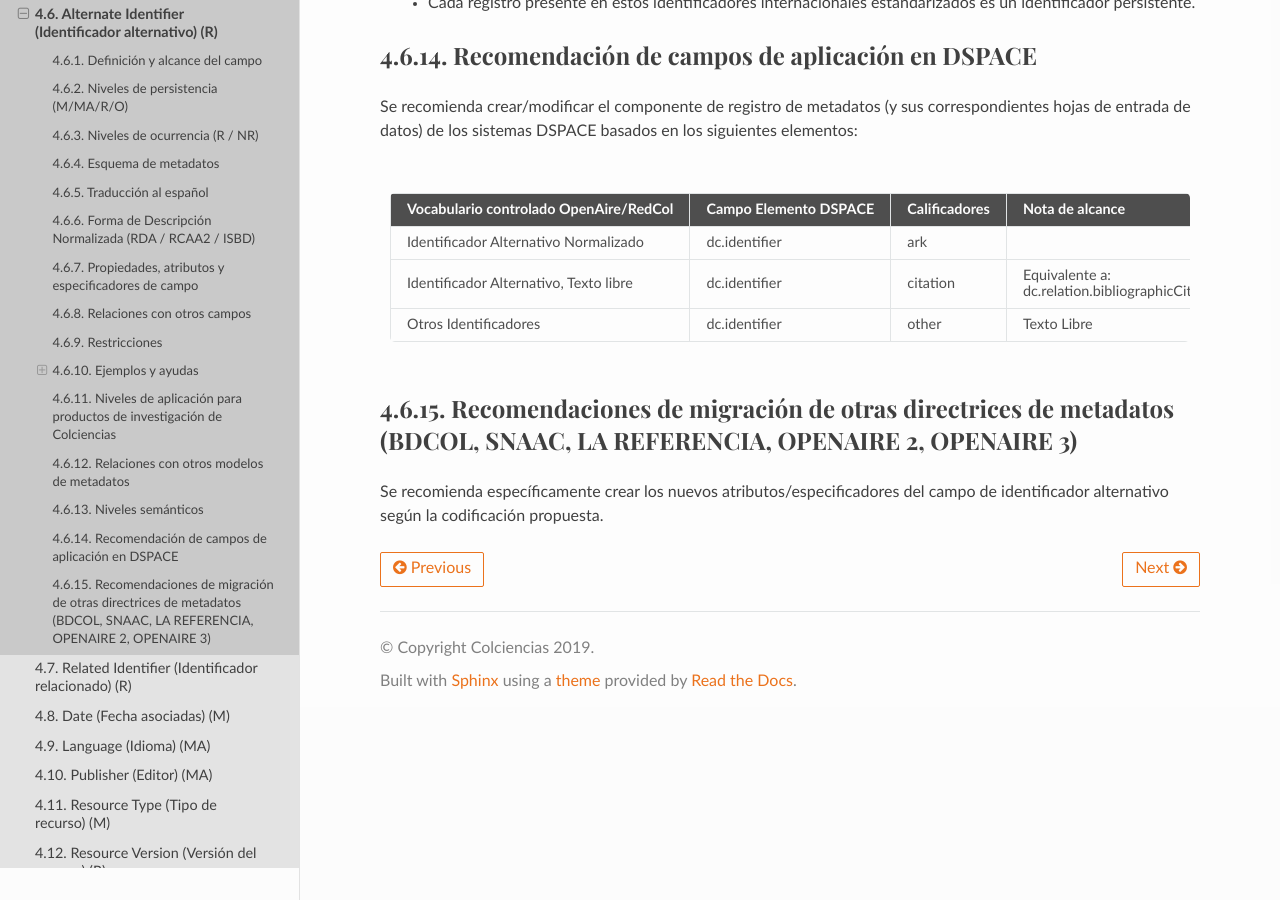
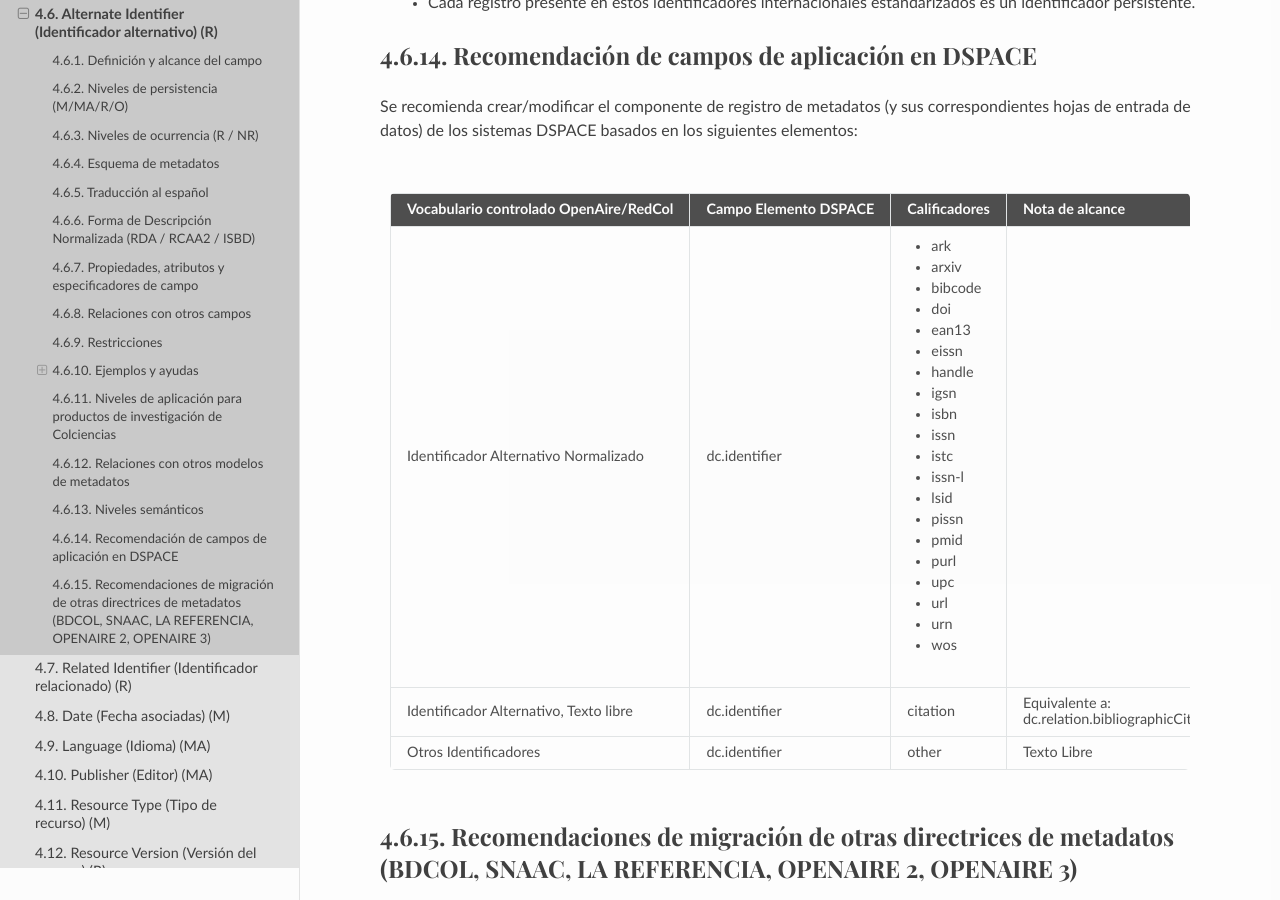
Before and after one commit to rcic/openaire4, a Sphinx documentation site: the page built from docs/field_alternativeidentifier.rst, in a window 1280 px wide and 900 px high, scrolled down 5513 px. Built offline with Sphinx 7.4.7 and the Read the Docs theme 2.0.0, drawn with Linux system fonts in a browser that asks for light colours; some web fonts are replaced; a script that is not in the unit is left out.

Commit message:
actualizacion

```diff
--- a/docs/field_alternativeidentifier.rst
+++ b/docs/field_alternativeidentifier.rst
@@ -243,7 +243,26 @@
 +----------------------------------------+-----------------------+---------------+--------------------------------------------------------------------------------+
 | Vocabulario controlado OpenAire/RedCol | Campo Elemento DSPACE | Calificadores | Nota de alcance                                                                |
 +========================================+=======================+===============+================================================================================+
-| Identificador Alternativo Normalizado  | dc.identifier         | ark           |                                                                                |
+| Identificador Alternativo Normalizado  | dc.identifier         | - ark         |                                                                                |
+|                                        |                       | - arxiv       |                                                                                |
+|                                        |                       | - bibcode     |                                                                                |
+|                                        |                       | - doi         |                                                                                |
+|                                        |                       | - ean13       |                                                                                |
+|                                        |                       | - eissn       |                                                                                |
+|                                        |                       | - handle      |                                                                                |
+|                                        |                       | - igsn        |                                                                                |
+|                                        |                       | - isbn        |                                                                                |
+|                                        |                       | - issn        |                                                                                |
+|                                        |                       | - istc        |                                                                                |
+|                                        |                       | - issn-l      |                                                                                |
+|                                        |                       | - lsid        |                                                                                |
+|                                        |                       | - pissn       |                                                                                |
+|                                        |                       | - pmid        |                                                                                |
+|                                        |                       | - purl        |                                                                                |
+|                                        |                       | - upc         |                                                                                |
+|                                        |                       | - url         |                                                                                |
+|                                        |                       | - urn         |                                                                                |
+|                                        |                       | - wos         |                                                                                |
 +----------------------------------------+-----------------------+---------------+--------------------------------------------------------------------------------+
 | Identificador Alternativo, Texto libre | dc.identifier         | citation      | Equivalente a: dc.relation.bibliographicCitation/dcterms.bibliographicCitation |
 +----------------------------------------+-----------------------+---------------+--------------------------------------------------------------------------------+
```
